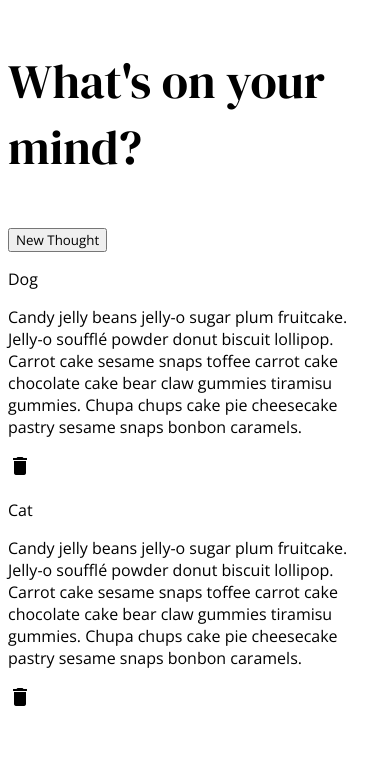
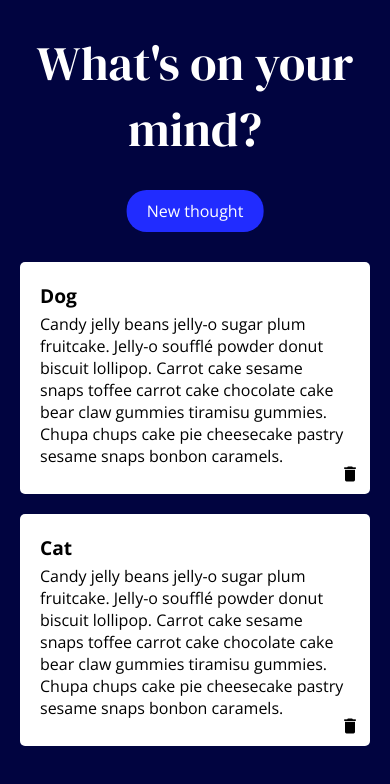
Before and after one commit to heatherwenzel/social-posts-app, an Angular app: page / in a window 390 px wide. Shown: the top 784 px of the page. Built offline with nearby package versions, Linux system fonts and the light colour scheme.

Commit message:
styled social-posts mobile

```diff
--- a/src/app/social-posts/social-posts.component.css
+++ b/src/app/social-posts/social-posts.component.css
@@ -1,6 +1,47 @@
 .title {
+  color: white;
   font-family: 'DM Serif Display', serif;
   font-size: 3em;
+  margin: 30px 0 18px 0;
+  text-align: center;
+}
+
+button {
+  padding: 10px 20px;
+  border-radius: 20px;
+  border: none;
+  font-size: 1em;
+  position: relative;
+  left: 50%;
+  transform: translateX(-50%);
+  background-color: #212CFF;
+  color: white;
+  margin: 10px 0;
+}
+
+.post {
+  position: relative;
+  background-color: white;
+  border-radius: 5px;
+  padding: 1px 20px;
+  margin: 20px 0;
+}
+
+.postTitle {
+  font-size: 1.2em;
+  font-weight: 700;
+  margin-bottom: 0;
+}
+
+.postContent {
+  margin: 4px 0 26px 0;
+}
+
+.material-icons {
+  position: absolute;
+  bottom: 10px;
+  right: 10px;
+  font-size: 20px;
 }
 
 /* .title {
--- a/src/app/social-posts/social-posts.component.html
+++ b/src/app/social-posts/social-posts.component.html
@@ -1,13 +1,13 @@
 <p class="title">What's on your mind?</p>
 
 <button (click)="toggleForm()" class="newThoughtButton">
-  New Thought
+  New thought
 </button>
 
 <post-form *ngIf="show" (submitted)="onSubmit($event)"></post-form>
 
-<div *ngFor="let post of posts; index as i">
-  <p>{{ post.title }}</p>
-  <p>{{ post.thought }}</p>
+<div class="post" *ngFor="let post of posts; index as i">
+  <p class="postTitle">{{ post.title }}</p>
+  <p class="postContent">{{ post.thought }}</p>
   <i (click)="removePost(i)" class="material-icons">delete</i>
 </div>
--- a/src/styles.css
+++ b/src/styles.css
@@ -1,4 +1,9 @@
 /* You can add global styles to this file, and also import other style files */
+body {
+  background-color: #010440;
+  margin: 0 20px;
+}
+
 * {
   font-family: 'Open Sans', sans-serif;
 }
```
